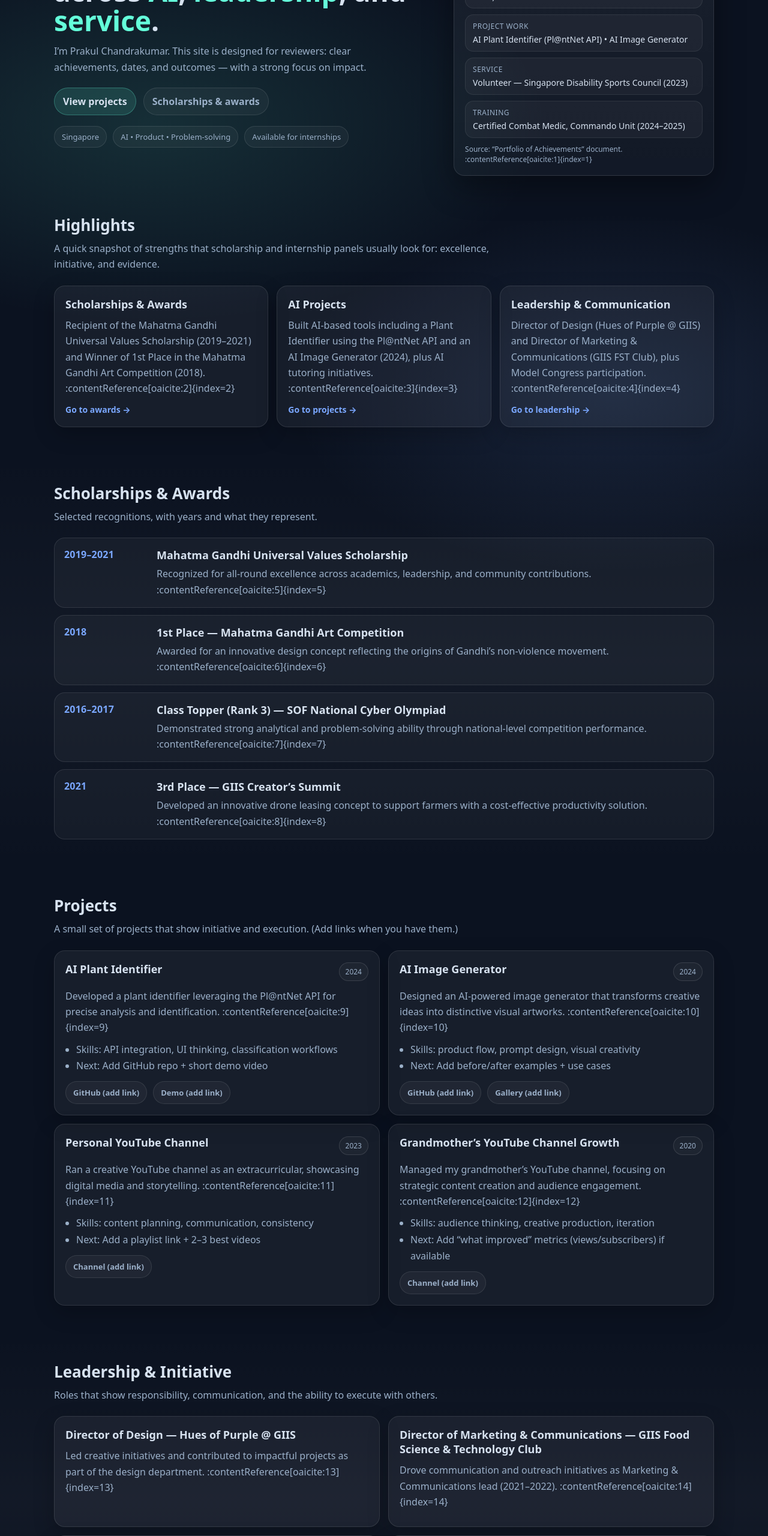
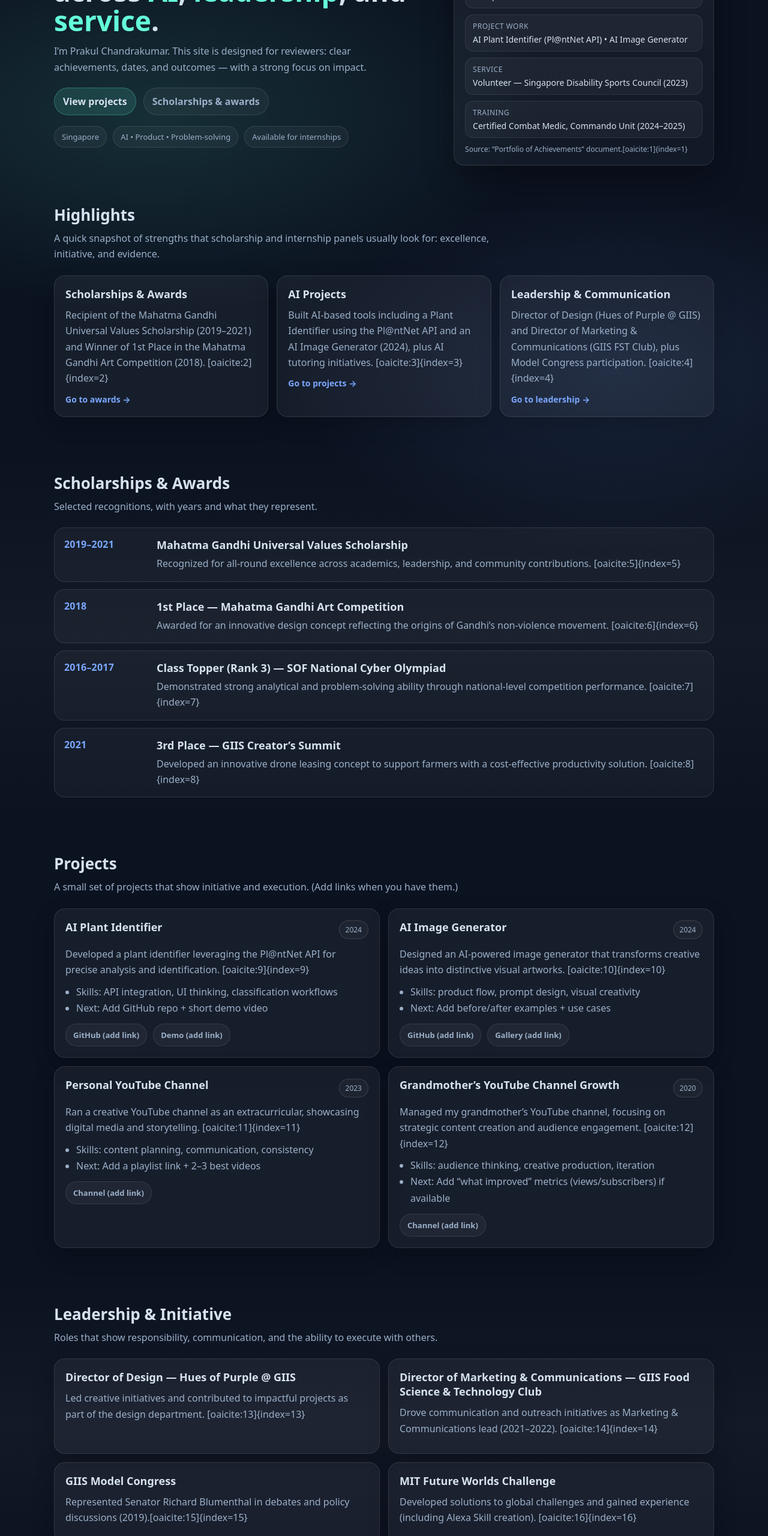
Before and after one commit to prak-ck/prak-ck.github.io, a plain HTML site: page index.html in a window 1280 px wide. Shown: the part 240-2800 px from the top of the page at 60% size. Drawn offline with Linux system fonts and the light colour scheme.

Commit message:
Update index.html

```diff
--- a/index.html
+++ b/index.html
@@ -80,7 +80,7 @@
               </li>
             </ul>
             <p class="panel__note">
-              Source: “Portfolio of Achievements” document. :contentReference[oaicite:1]{index=1}
+              Source: “Portfolio of Achievements” document.[oaicite:1]{index=1}
             </p>
           </aside>
         </div>
@@ -100,7 +100,7 @@
               <h3>Scholarships & Awards</h3>
               <p>
                 Recipient of the Mahatma Gandhi Universal Values Scholarship (2019–2021) and
-                Winner of 1st Place in the Mahatma Gandhi Art Competition (2018). :contentReference[oaicite:2]{index=2}
+                Winner of 1st Place in the Mahatma Gandhi Art Competition (2018). [oaicite:2]{index=2}
               </p>
               <a class="card__link" href="#awards">Go to awards →</a>
             </article>
@@ -109,7 +109,7 @@
               <h3>AI Projects</h3>
               <p>
                 Built AI-based tools including a Plant Identifier using the Pl@ntNet API and an AI Image Generator (2024),
-                plus AI tutoring initiatives. :contentReference[oaicite:3]{index=3}
+                plus AI tutoring initiatives. [oaicite:3]{index=3}
               </p>
               <a class="card__link" href="#projects">Go to projects →</a>
             </article>
@@ -118,7 +118,7 @@
               <h3>Leadership & Communication</h3>
               <p>
                 Director of Design (Hues of Purple @ GIIS) and Director of Marketing & Communications (GIIS FST Club),
-                plus Model Congress participation. :contentReference[oaicite:4]{index=4}
+                plus Model Congress participation. [oaicite:4]{index=4}
               </p>
               <a class="card__link" href="#leadership">Go to leadership →</a>
             </article>
@@ -138,7 +138,7 @@
               <div class="titem__body">
                 <h3>Mahatma Gandhi Universal Values Scholarship</h3>
                 <p>
-                  Recognized for all-round excellence across academics, leadership, and community contributions. :contentReference[oaicite:5]{index=5}
+                  Recognized for all-round excellence across academics, leadership, and community contributions. [oaicite:5]{index=5}
                 </p>
               </div>
             </div>
@@ -148,7 +148,7 @@
               <div class="titem__body">
                 <h3>1st Place — Mahatma Gandhi Art Competition</h3>
                 <p>
-                  Awarded for an innovative design concept reflecting the origins of Gandhi’s non-violence movement. :contentReference[oaicite:6]{index=6}
+                  Awarded for an innovative design concept reflecting the origins of Gandhi’s non-violence movement. [oaicite:6]{index=6}
                 </p>
               </div>
             </div>
@@ -158,7 +158,7 @@
               <div class="titem__body">
                 <h3>Class Topper (Rank 3) — SOF National Cyber Olympiad</h3>
                 <p>
-                  Demonstrated strong analytical and problem-solving ability through national-level competition performance. :contentReference[oaicite:7]{index=7}
+                  Demonstrated strong analytical and problem-solving ability through national-level competition performance. [oaicite:7]{index=7}
                 </p>
               </div>
             </div>
@@ -168,7 +168,7 @@
               <div class="titem__body">
                 <h3>3rd Place — GIIS Creator’s Summit</h3>
                 <p>
-                  Developed an innovative drone leasing concept to support farmers with a cost-effective productivity solution. :contentReference[oaicite:8]{index=8}
+                  Developed an innovative drone leasing concept to support farmers with a cost-effective productivity solution. [oaicite:8]{index=8}
                 </p>
               </div>
             </div>
@@ -191,7 +191,7 @@
                 <span class="tag">2024</span>
               </div>
               <p>
-                Developed a plant identifier leveraging the Pl@ntNet API for precise analysis and identification. :contentReference[oaicite:9]{index=9}
+                Developed a plant identifier leveraging the Pl@ntNet API for precise analysis and identification. [oaicite:9]{index=9}
               </p>
               <ul class="bullets">
                 <li>Skills: API integration, UI thinking, classification workflows</li>
@@ -209,7 +209,7 @@
                 <span class="tag">2024</span>
               </div>
               <p>
-                Designed an AI-powered image generator that transforms creative ideas into distinctive visual artworks. :contentReference[oaicite:10]{index=10}
+                Designed an AI-powered image generator that transforms creative ideas into distinctive visual artworks. [oaicite:10]{index=10}
               </p>
               <ul class="bullets">
                 <li>Skills: product flow, prompt design, visual creativity</li>
@@ -227,7 +227,7 @@
                 <span class="tag">2023</span>
               </div>
               <p>
-                Ran a creative YouTube channel as an extracurricular, showcasing digital media and storytelling. :contentReference[oaicite:11]{index=11}
+                Ran a creative YouTube channel as an extracurricular, showcasing digital media and storytelling. [oaicite:11]{index=11}
               </p>
               <ul class="bullets">
                 <li>Skills: content planning, communication, consistency</li>
@@ -244,7 +244,7 @@
                 <span class="tag">2020</span>
               </div>
               <p>
-                Managed my grandmother’s YouTube channel, focusing on strategic content creation and audience engagement. :contentReference[oaicite:12]{index=12}
+                Managed my grandmother’s YouTube channel, focusing on strategic content creation and audience engagement. [oaicite:12]{index=12}
               </p>
               <ul class="bullets">
                 <li>Skills: audience thinking, creative production, iteration</li>
@@ -270,28 +270,28 @@
             <article class="card">
               <h3>Director of Design — Hues of Purple @ GIIS</h3>
               <p>
-                Led creative initiatives and contributed to impactful projects as part of the design department. :contentReference[oaicite:13]{index=13}
+                Led creative initiatives and contributed to impactful projects as part of the design department. [oaicite:13]{index=13}
               </p>
             </article>
 
             <article class="card">
               <h3>Director of Marketing & Communications — GIIS Food Science & Technology Club</h3>
               <p>
-                Drove communication and outreach initiatives as Marketing & Communications lead (2021–2022). :contentReference[oaicite:14]{index=14}
+                Drove communication and outreach initiatives as Marketing & Communications lead (2021–2022). [oaicite:14]{index=14}
               </p>
             </article>
 
             <article class="card">
               <h3>GIIS Model Congress</h3>
               <p>
-                Represented Senator Richard Blumenthal in debates and policy discussions (2019). :contentReference[oaicite:15]{index=15}
+                Represented Senator Richard Blumenthal in debates and policy discussions (2019).[oaicite:15]{index=15}
               </p>
             </article>
 
             <article class="card">
               <h3>MIT Future Worlds Challenge</h3>
               <p>
-                Developed solutions to global challenges and gained experience (including Alexa Skill creation). :contentReference[oaicite:16]{index=16}
+                Developed solutions to global challenges and gained experience (including Alexa Skill creation). [oaicite:16]{index=16}
               </p>
             </article>
           </div>
@@ -311,7 +311,7 @@
                 <span class="tag">2023</span>
               </div>
               <p>
-                Supported para-sports events and disability sports tryouts, promoting inclusivity through active engagement. :contentReference[oaicite:17]{index=17}
+                Supported para-sports events and disability sports tryouts, promoting inclusivity through active engagement. [oaicite:17]{index=17}
               </p>
             </article>
 
@@ -331,7 +331,7 @@
                 <span class="tag">2024–2025</span>
               </div>
               <p>
-                Certified with expertise in emergency care and patient well-being in high-pressure environments. :contentReference[oaicite:19]{index=19}
+                Certified with expertise in emergency care and patient well-being in high-pressure environments. [oaicite:19]{index=19}
               </p>
             </article>
 
@@ -341,7 +341,7 @@
                 <span class="tag">2023</span>
               </div>
               <p>
-                Completed two comprehensive AI courses covering foundational concepts and Python for AI. :contentReference[oaicite:20]{index=20}
+                Completed two comprehensive AI courses covering foundational concepts and Python for AI. [oaicite:20]{index=20}
               </p>
             </article>
           </div>
@@ -421,7 +421,7 @@
           </div>
 
           <p class="footnote">
-            Contact details sourced from the “Portfolio of Achievements” document (last page). :contentReference[oaicite:21]{index=21}
+            Contact details sourced from the “Portfolio of Achievements” document (last page). [oaicite:21]{index=21}
           </p>
         </div>
       </section>
```
